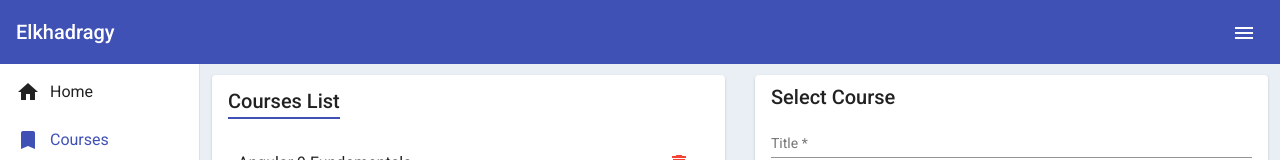
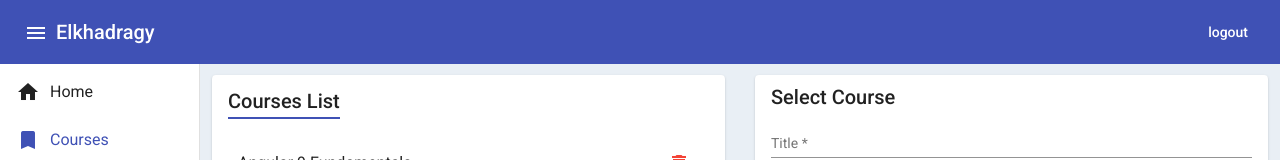
Before and after one commit to mahmoudelkhadragy/angular-workshop, an Angular app: page /courses in a window 1280 px wide. Shown: the top 160 px of the page. Built offline with nearby package versions, Linux system fonts and the light colour scheme; data requests are answered from the project's data file.

Commit message:
route activate

```diff
--- a/src/app/app-routing.module.ts
+++ b/src/app/app-routing.module.ts
@@ -2,10 +2,17 @@ import { HomeComponent } from './home/home.component';
 import { CoursesComponent } from './courses/courses.component';
 import { NgModule } from '@angular/core';
 import { RouterModule, Routes } from '@angular/router';
+import { LoginModule } from './login/login.module';
 
 const routes: Routes = [
   { path: '', component: HomeComponent },
   { path: 'courses', component: CoursesComponent },
+  {
+    path: 'login',
+    loadChildren: () =>
+      import('./login/login.module').then((m) => m.LoginModule),
+  },
+  { path: '**', redirectTo: '/' },
 ];
 
 @NgModule({
--- a/src/app/app.component.html
+++ b/src/app/app.component.html
@@ -1,11 +1,12 @@
 <div class="layout-container" [class.example-is-mobile]="mobileQuery.matches">
   <mat-toolbar color="primary" class="example-toolbar">
     <mat-toolbar-row>
-      <span class="example-app-name">Elkhadragy</span>
-      <span class="example-spacer"></span>
       <button mat-icon-button class="example-icon" (click)="snav.toggle()">
         <mat-icon>menu</mat-icon>
       </button>
+      <span class="example-app-name">Elkhadragy</span>
+      <span class="example-spacer"></span>
+      <button mat-button class="example-icon" (click)="logout()">logout</button>
     </mat-toolbar-row>
   </mat-toolbar>
 
--- a/src/app/app.component.ts
+++ b/src/app/app.component.ts
@@ -1,5 +1,6 @@
 import { MediaMatcher } from '@angular/cdk/layout';
 import { ChangeDetectorRef, Component } from '@angular/core';
+import { Router } from '@angular/router';
 
 @Component({
   selector: 'app-root',
@@ -16,10 +17,18 @@ export class AppComponent {
 
   private _mobileQueryListener: () => void;
 
-  constructor(changeDetectorRef: ChangeDetectorRef, media: MediaMatcher) {
+  constructor(
+    private router: Router,
+    changeDetectorRef: ChangeDetectorRef,
+    media: MediaMatcher
+  ) {
     this.mobileQuery = media.matchMedia('(max-width: 600px)');
     this._mobileQueryListener = () => changeDetectorRef.detectChanges();
     this.mobileQuery.addListener(this._mobileQueryListener);
+  }
+
+  logout() {
+    this.router.navigateByUrl('/login');
   }
 
   ngOnDestroy(): void {
```
Also changed, not shown: 1 other file (tests, documents, lock files or other folders).
